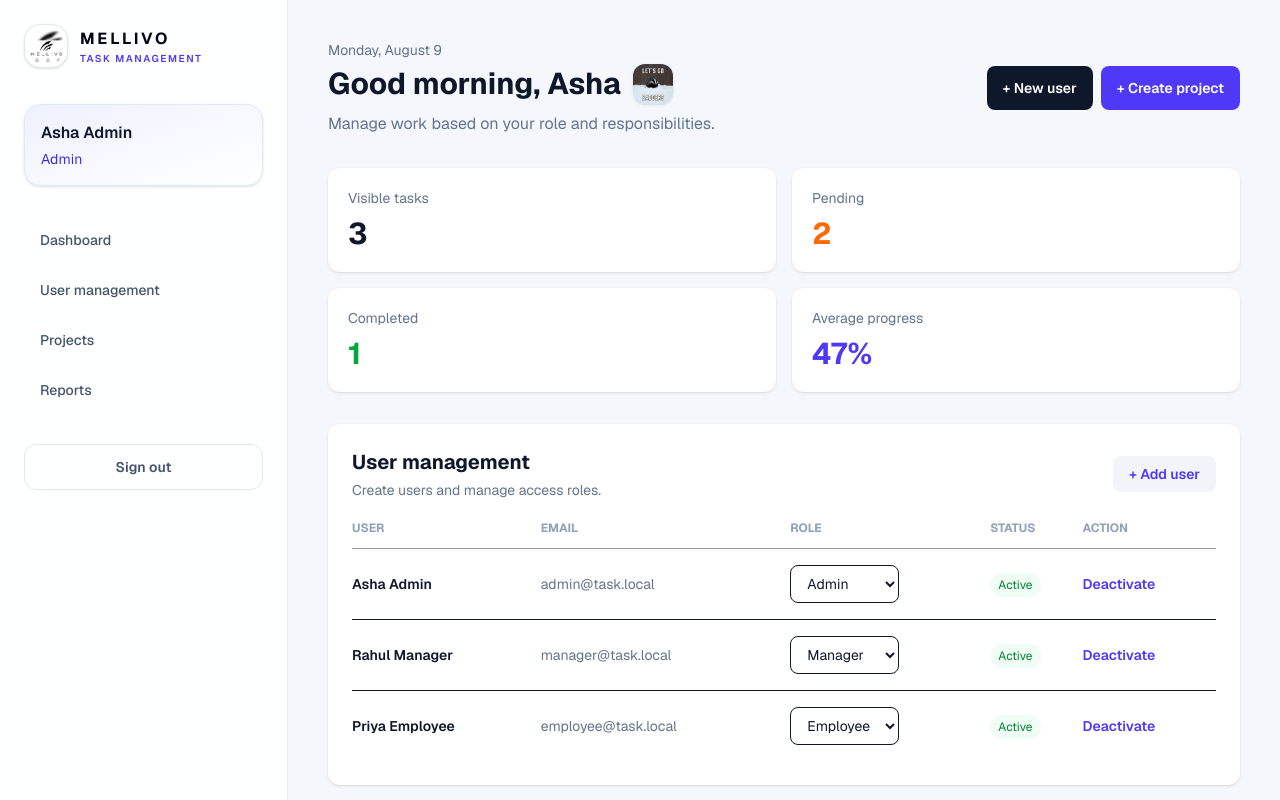
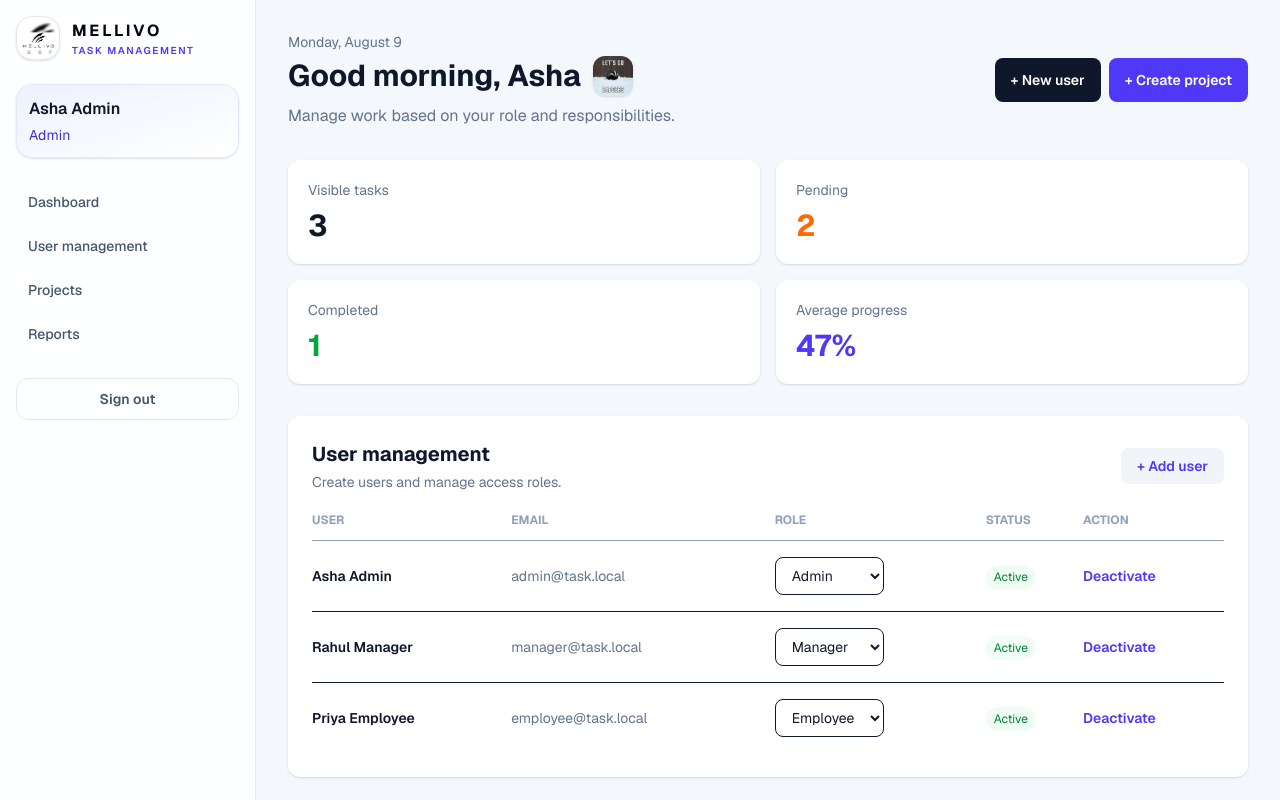
Before and after one commit to santoshpatil2019/Task_Managment, a Next.js app: page / in a window 1280 px wide. Both pictures are taken after a click on the button "Sign in to Mellivo". Shown: the top 800 px of the page. Built offline with nearby package versions, Linux system fonts and the light colour scheme.

Commit message:
Reduce dashboard side spacing

```diff
--- a/src/app/page.tsx
+++ b/src/app/page.tsx
@@ -951,7 +951,7 @@ export default function Home() {
   return (
     <main className="min-h-screen bg-[#f4f7fb] text-slate-900">
         <div className="flex min-h-screen flex-col xl:flex-row">
-        <aside className="sticky top-0 hidden h-screen w-72 shrink-0 border-r border-slate-200/80 bg-white/90 p-6 backdrop-blur xl:block">
+        <aside className="sticky top-0 hidden h-screen w-64 shrink-0 border-r border-slate-200/80 bg-white/90 p-4 backdrop-blur xl:block">
           <div className="flex items-center gap-3">
             <img src="/mellivo-logo.png" alt="Mellivo logo" className="h-11 w-11 rounded-2xl border border-slate-200 bg-white object-contain p-1 shadow-sm" />
             <div>
@@ -959,23 +959,23 @@ export default function Home() {
               <p className="text-[10px] font-semibold uppercase tracking-[0.16em] text-indigo-600">Task Management</p>
             </div>
           </div>
-          <div className="mt-9 rounded-2xl border border-indigo-100 bg-gradient-to-br from-indigo-50 to-white p-4 shadow-sm">
+          <div className="mt-6 rounded-2xl border border-indigo-100 bg-gradient-to-br from-indigo-50 to-white p-3 shadow-sm">
             <p className="font-semibold">{currentUser.name}</p>
             <p className="mt-1 text-sm text-indigo-700">{currentUser.role}</p>
           </div>
-          <nav className="mt-8 space-y-1.5">
+          <nav className="mt-6 space-y-1">
             {[
               "Dashboard",
               currentUser.role === "Admin" ? "User management" : currentUser.role === "Manager" ? "Team tasks" : "My daily updates",
               "Projects",
               ...(currentUser.role === "Employee" ? [] : ["Reports"]),
             ].map((item) => (
-              <a key={item} href={`#${sectionTarget(item)}`} onClick={(event) => { event.preventDefault(); navigateTo(item); }} className="block w-full rounded-xl px-4 py-3 text-left text-sm font-medium text-slate-600 hover:bg-indigo-50 hover:text-indigo-700">{item}</a>
+              <a key={item} href={`#${sectionTarget(item)}`} onClick={(event) => { event.preventDefault(); navigateTo(item); }} className="block w-full rounded-xl px-3 py-2.5 text-left text-sm font-medium text-slate-600 hover:bg-indigo-50 hover:text-indigo-700">{item}</a>
             ))}
           </nav>
           <button
             onClick={() => setCurrentUserId(null)}
-            className="mt-8 w-full rounded-xl border border-slate-200 px-4 py-3 text-sm font-semibold text-slate-600 hover:border-indigo-200 hover:bg-indigo-50 hover:text-indigo-700"
+            className="mt-6 w-full rounded-xl border border-slate-200 px-3 py-2.5 text-sm font-semibold text-slate-600 hover:border-indigo-200 hover:bg-indigo-50 hover:text-indigo-700"
           >
             Sign out
           </button>
@@ -1009,7 +1009,7 @@ export default function Home() {
           </nav>
         </div>
 
-        <section className="min-w-0 flex-1 overflow-x-hidden p-4 sm:p-6 md:p-10">
+        <section className="min-w-0 flex-1 overflow-x-hidden p-4 sm:p-6 md:p-8">
           <div id="dashboard" className="mx-auto w-full max-w-7xl">
             <div className="flex flex-col justify-between gap-4 md:flex-row md:items-center">
               <div>
```
